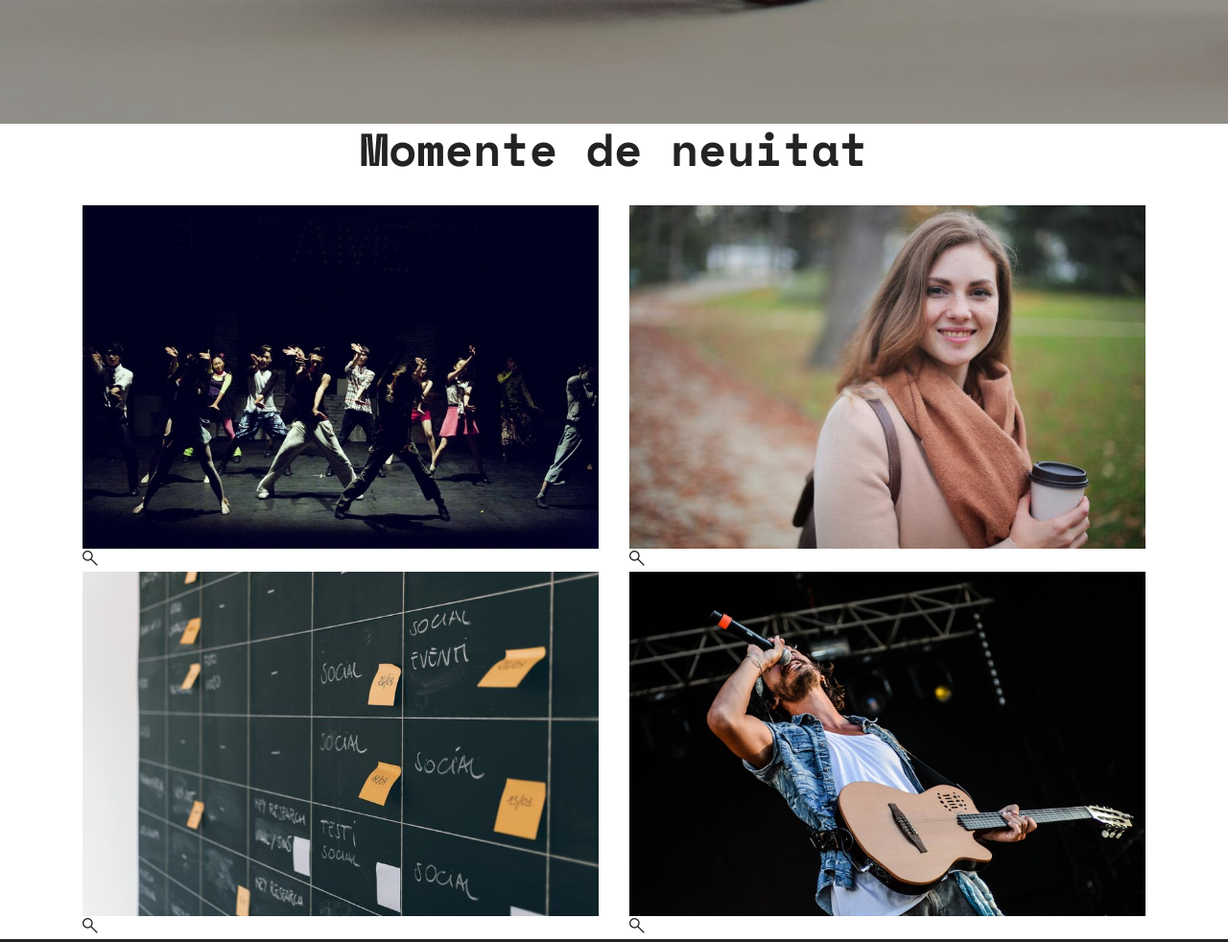
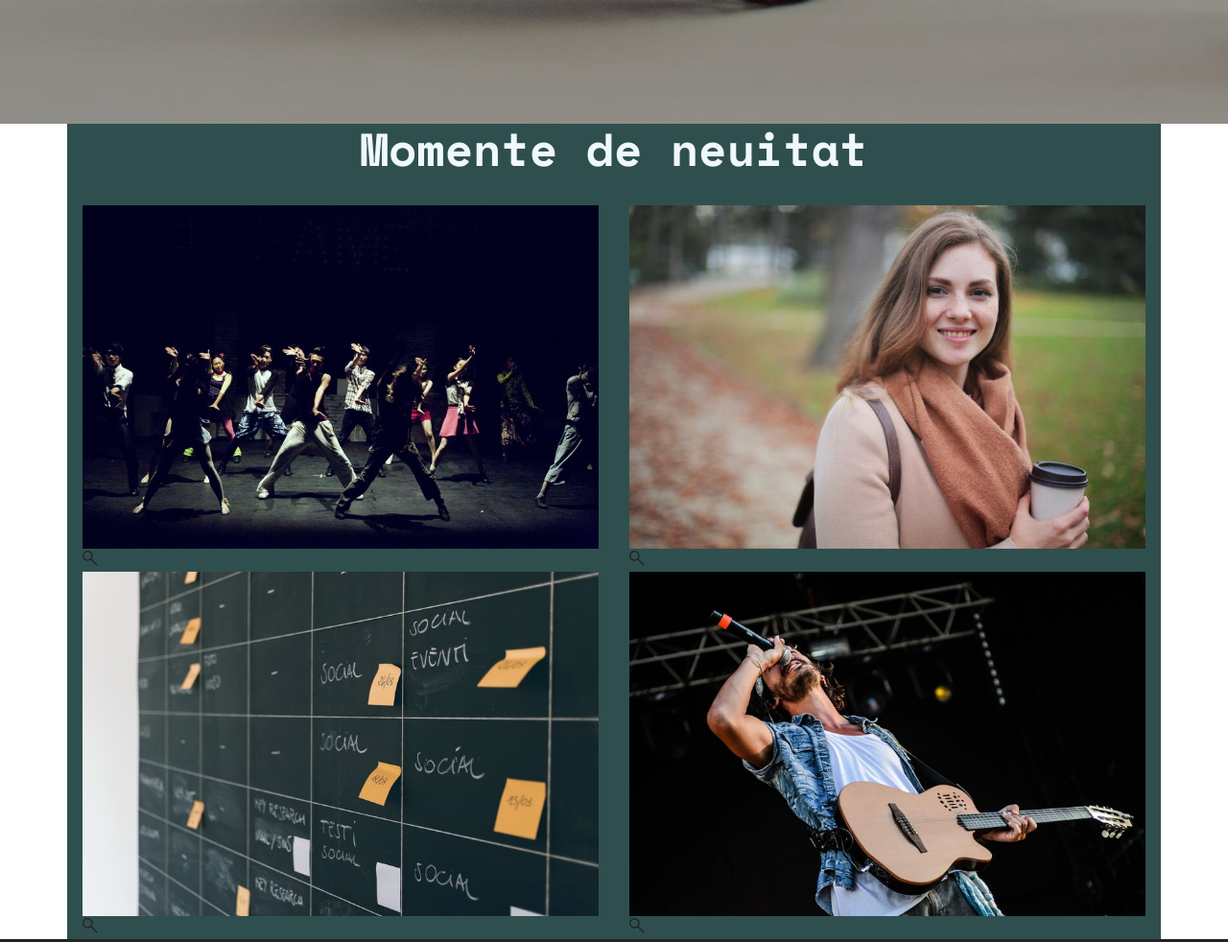
Before and after one commit to minagrd/TFF, a plain HTML site: page Editii-trecute.html in a window 1280 px wide. Shown: the part 731-1713 px from the top of the page at 96% size. Drawn offline with nearby package versions, Linux system fonts and the light colour scheme; files whose address does not match are found by name; a web font is replaced by a local one.

Commit message:
ce doamne

```diff
--- a/Editii-trecute.html
+++ b/Editii-trecute.html
@@ -31,7 +31,10 @@
   <link rel="preload" as="style" href="assets/mobirise/css/mbr-additional.css"><link rel="stylesheet" href="assets/mobirise/css/mbr-additional.css" type="text/css">
 
 
-
+  <style>
+    .chenar {background-color:darkslategray;}
+    .doamne {color: aliceblue;}
+  </style>
 
 </head>
 <body>
@@ -94,9 +97,9 @@
 
 
 
-    <div class="container">
+    <div class="container chenar">
         <div class="mbr-section-head">
-            <h2 class="mbr-section-title mbr-fonts-style align-center m-0 display-2"><strong>Momente de neuitat</strong></h2>
+            <h2 class="doamne mbr-section-title mbr-fonts-style align-center m-0 display-2"><strong>Momente de neuitat</strong></h2>
 
         </div>
         <div class="row mbr-gallery mt-4">
@@ -248,7 +251,7 @@
 
 
 
-    <div class="container">
+    <div class="container chenar">
         <div class="row justify-content-center">
             <div class="col-12 col-md-10">
                 <div class="carousel slide" id="tt1Et77lnH" data-ride="carousel" data-bs-ride="carousel" data-interval="5000" data-bs-interval="5000">
```
